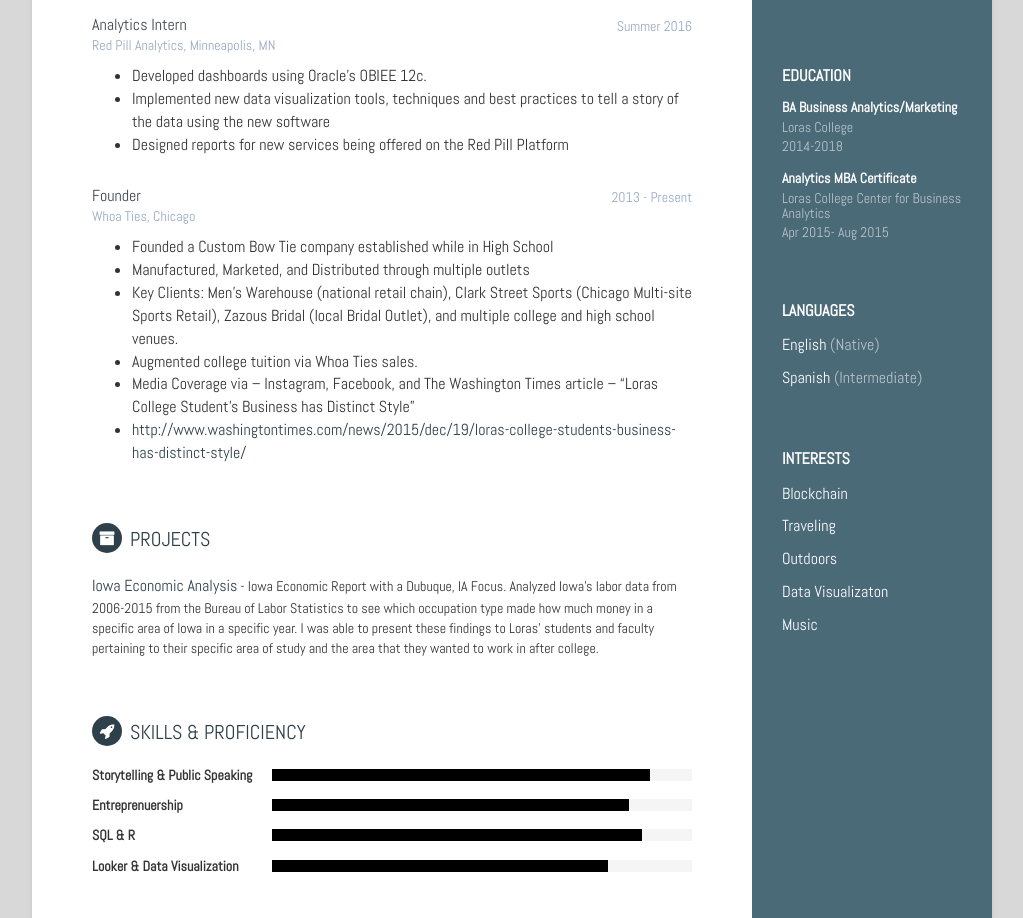
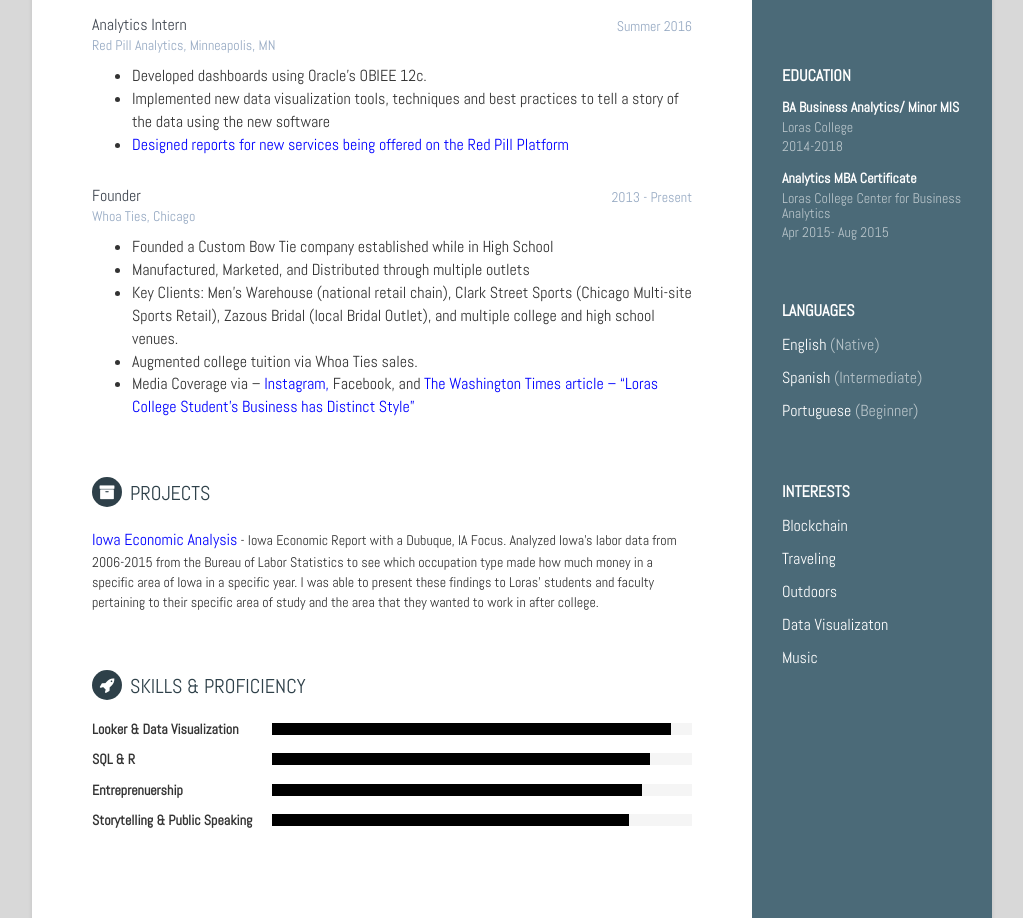
Before and after one commit to pd164594/BrendanD, a plain HTML site: page index.html in a window 1280 px wide. Shown: the part 534-1452 px from the top of the page, without its empty margins (128-1151 px from the left). Drawn offline with Linux system fonts and the light colour scheme.

Commit message:
adding updates

```diff
--- a/assets/stylesheets/style.css
+++ b/assets/stylesheets/style.css
@@ -14,7 +14,7 @@ img{
 }
 
 img:hover{
-	opacity:.5;
+	/*opacity:.5;*/
 }
 
 #imgSize{
@@ -127,3 +127,9 @@ a{
 	clear: both;
 	text-align: center;
 }
+
+
+/*Article color text*/
+#articleName{
+	color: blue;
+}
--- a/index.html
+++ b/index.html
@@ -90,7 +90,7 @@
 
                 <h3 class="tagline">IoT Enthusiast</h3>
 
-                <h3 class="tagline"><a href="https://vimeo.com/218395053" target="_blank">Explorer</a></h3>
+                <h3 class="tagline"><a id="articleName" href="https://vimeo.com/218395053" target="_blank">Explorer</a></h3>
 
             </div><!--//profile-container-->
 
@@ -116,7 +116,7 @@
 
                 <div class="item">
 
-                    <h4 class="degree">BA Business Analytics/Marketing </h4>
+                    <h4 class="degree">BA Business Analytics/ Minor MIS</h4>
 
                     <h5 class="meta">Loras College</h5>
 
@@ -147,6 +147,8 @@
                     <li>English <span class="lang-desc">(Native)</span></li>
 
                     <li>Spanish <span class="lang-desc">(Intermediate)</span></li>
+
+                    <li>Portuguese <span class="lang-desc">(Beginner)</span></li>
 
                 </ul>
 
@@ -266,7 +268,7 @@
 
                         <li>Implemented new data visualization tools, techniques and best practices to tell a story of the data using the new software  </li>
 
-                        <li>Designed reports for new services being offered on the Red Pill Platform</li>
+                        <li><a id="articleName" href="https://www.slideshare.net/slideshow/embed_code/key/NJk1MiKZaqdOOF">Designed reports for new services being offered on the Red Pill Platform</a></li>
 
                     </ul>
 
@@ -306,9 +308,7 @@
 
                             <li>Augmented college tuition via Whoa Ties sales.</li>
 
-                            <li>Media Coverage via – Instagram, Facebook, and The Washington Times article – “Loras College Student’s Business has Distinct Style”</li>
-
-                                <li><a href="http://www.washingtontimes.com/news/2015/dec/19/loras-college-students-business-has-distinct-style/" target="_blank">http://www.washingtontimes.com/news/2015/dec/19/loras-college-students-business-has-distinct-style/ </a></li>
+                            <li>Media Coverage via – <a id="articleName" href="https://www.instagram.com/whoa_ties/?hl=en"> Instagram,</a> Facebook, and <a  id="articleName" href="http://www.washingtontimes.com/news/2015/dec/19/loras-college-students-business-has-distinct-style/" target="_blank">The Washington Times article – “Loras College Student’s Business has Distinct Style”</a></li>
 
                         </ul>
 
@@ -328,7 +328,7 @@
 
                 <div class="item">
 
-                    <span class="project-title"><a href="https://www.slideshare.net/slideshow/embed_code/key/3TEAF90ZlyAIUW" target="_blank">Iowa Economic Analysis</a></span> -
+                    <span class="project-title"><a id="articleName" href="https://www.slideshare.net/slideshow/embed_code/key/3TEAF90ZlyAIUW" target="_blank">Iowa Economic Analysis</a></span> -
 
                     <span class="project-tagline">Iowa Economic Report with a Dubuque, IA Focus. Analyzed Iowa's labor data from 2006-2015 from the Bureau of Labor Statistics to see which occupation type made how much money in a specific area of Iowa in a specific year. I was able to present these findings to Loras’ students and faculty pertaining to their specific area of study and the area that they wanted to work in after college. </span>
 
@@ -348,9 +348,25 @@
 
                 <div class="skillset">
 
+
+                  <div class="item">
+
+                        <h3 class="level-title">Looker &amp; Data Visualization</h3>
+
+                        <div class="level-bar">
+
+                            <div class="level-bar-inner" data-level="95%">
+
+                            </div>
+
+                        </div><!--//level-bar-->
+
+                    </div><!--//item-->
+
+
                     <div class="item">
 
-                        <h3 class="level-title">Storytelling &amp; Public Speaking</h3>
+                        <h3 class="level-title">SQL &amp; R</h3>
 
                         <div class="level-bar">
 
@@ -363,28 +379,9 @@
                     </div><!--//item-->
 
 
-
-
-
                     <div class="item">
 
                         <h3 class="level-title">Entreprenuership</h3>
-
-                        <div class="level-bar">
-
-                            <div class="level-bar-inner" data-level="85%">
-
-                            </div>
-
-                        </div><!--//level-bar-->
-
-                    </div><!--//item-->
-
-
-
-                    <div class="item">
-
-                        <h3 class="level-title">SQL &amp; R</h3>
 
                         <div class="level-bar">
 
@@ -397,23 +394,19 @@
                     </div><!--//item-->
 
 
-
                     <div class="item">
 
-                        <h3 class="level-title">Looker &amp; Data Visualization</h3>
+                        <h3 class="level-title">Storytelling &amp; Public Speaking</h3>
 
                         <div class="level-bar">
 
-                            <div class="level-bar-inner" data-level="80%">
+                            <div class="level-bar-inner" data-level="85%">
 
                             </div>
 
                         </div><!--//level-bar-->
 
                     </div><!--//item-->
-
-
-
 
 
                 </div>
```
Also changed, not shown: assets/images/LI.jpg (added), assets/images/RPA.png (added).
